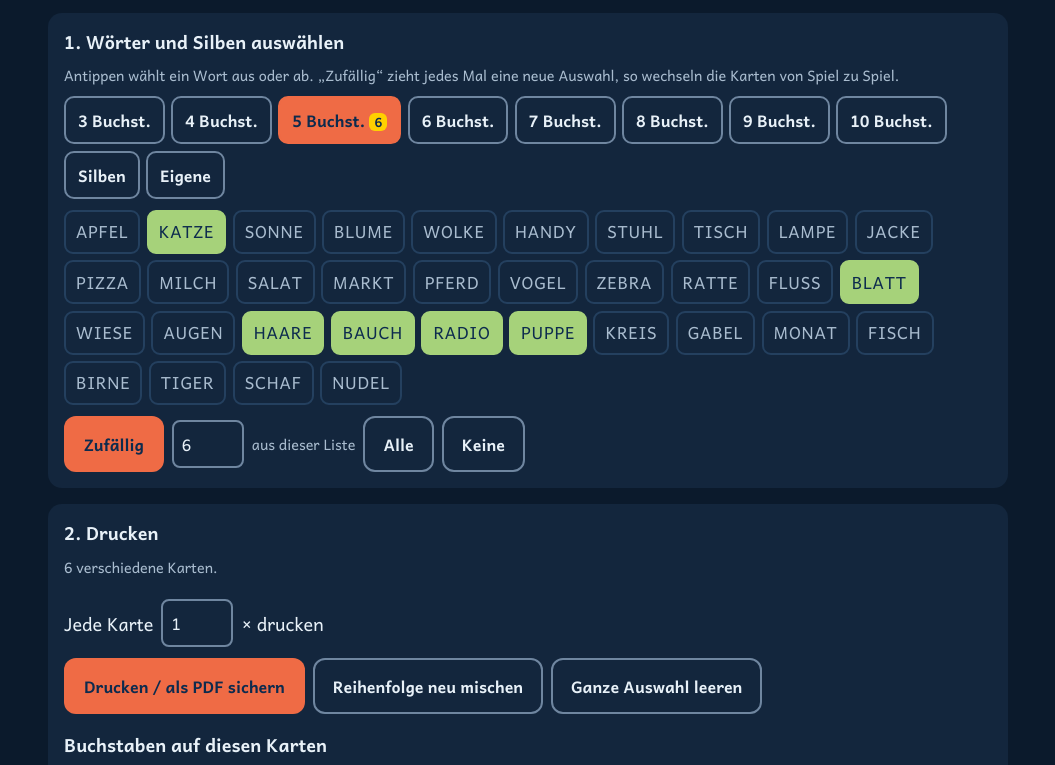
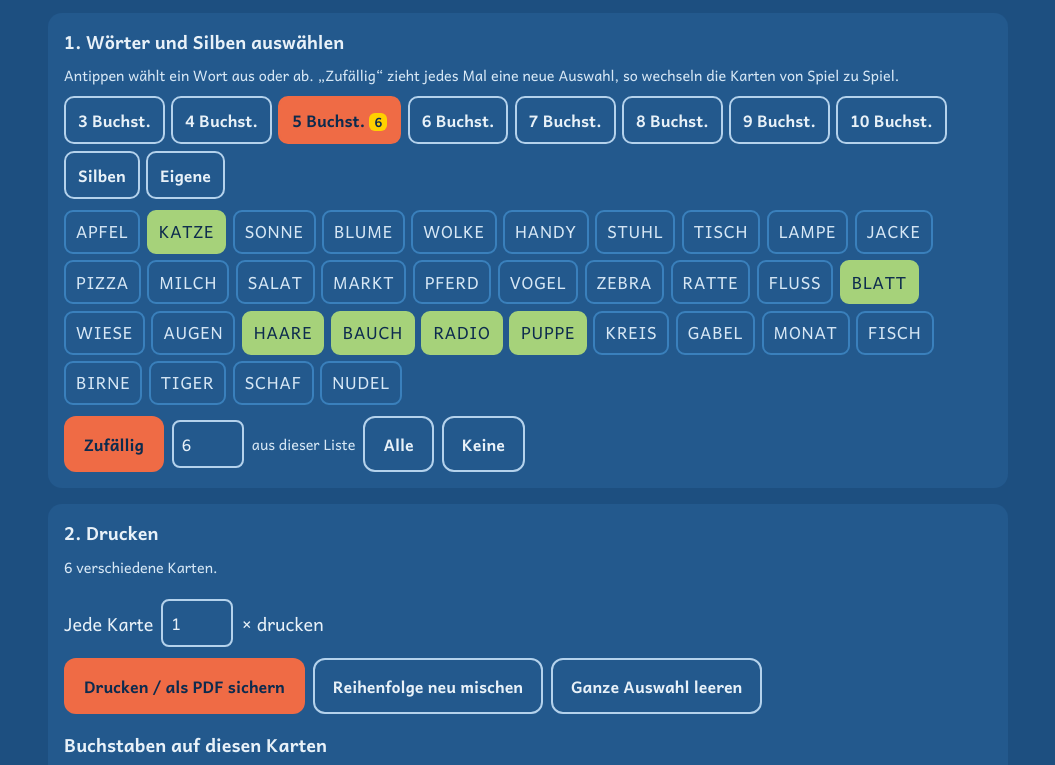
Before and after one commit to Walteroelf/ABC-Bingo1, a plain HTML site: page karten.html in a window 1280 px wide. Shown: the part 77-842 px from the top of the page, without its empty margins (112-1167 px from the left). Drawn offline with Linux system fonts and the dark colour scheme.

Commit message:
Dunkelmodus in Mittelblau (design.css Version 3) (#2)
Claude-Session: https://claude.ai/code/session_019tz1pKtRznSd49XAQemqGh

Co-authored-by: Claude <noreply@anthropic.com>

```diff
--- a/design.css
+++ b/design.css
@@ -3,7 +3,7 @@
    Farben angelehnt an Olympia München 1972 (Otl Aicher):
    sieben Farben plus Weiß, kein Rot, kein Schwarz. Regeln: DESIGN.md
    Diese Datei ist in allen Apps gleich. App-eigenes gehört in style.css.
-   Version 2 (Fachfarben, App-Akzent)
+   Version 3 (Dunkelmodus in Mittelblau)
    ========================================================================== */
 
 :root {
@@ -29,6 +29,8 @@
   /* dunklere Töne für farbige Schrift auf Weiß */
   --gruen-text:  #1E6B2A;
   --orange-text: #9A4F00;
+  --gruen-schrift: var(--gruen-text);    /* im Dunkelmodus heller */
+  --orange-schrift: var(--orange-text);
 
   /* Rollen (wechseln im Dunkelmodus) */
   --hg:          #EEF5FA;  /* Seitenhintergrund */
@@ -66,16 +68,18 @@
 
 @media (prefers-color-scheme: dark) {
   :root {
-    --hg:          #0B1A2C;
-    --karte:       #13263D;
-    --flaeche-2:   #1B3350;
-    --auswahl:     #18395A;
+    --hg:          #1D4F80;  /* Mittelblau, Text 7,4 : 1 */
+    --karte:       #23598D;
+    --flaeche-2:   #2A6498;
+    --auswahl:     #2F6CA3;
     --text:        #E8F1F8;
-    --leise:       #A9BCCF;
-    --linie:       #24405F;
-    --rand:        #6F86A0;
-    --akzent-text: var(--hellblau);
-    --hinweis-text: var(--orange);
+    --leise:       #D6E7F5;
+    --linie:       #3A80BC;
+    --rand:        #B4D2EC;
+    --akzent-text: #B5E2FC;  /* Hellblau, aufgehellt, damit Schrift auf Mittelblau 4,5 : 1 erreicht */
+    --hinweis-text: #FFC266; /* Orange, aufgehellt */
+    --gruen-schrift: #BFE39A;
+    --orange-schrift: #FFC266;
   }
 }
 
--- a/index.html
+++ b/index.html
@@ -11,7 +11,7 @@
   <meta name="apple-mobile-web-app-title" content="ABC-Bingo"/>
   <meta name="apple-mobile-web-app-status-bar-style" content="black-translucent"/>
   <meta name="theme-color" content="#EF6B45"/>
-  <link rel="stylesheet" href="design.css"/>
+  <link rel="stylesheet" href="design.css?v=3"/>
   <style>
     /* Buchstaben-Bingo: App-eigene Gestaltung.
        Farben, Schrift, Fokus-Rahmen und Grundregeln aus design.css (Olympia-72-Palette, siehe DESIGN.md).
--- a/karten.html
+++ b/karten.html
@@ -7,7 +7,7 @@
   <link rel="manifest" href="manifest.webmanifest"/>
   <link rel="apple-touch-icon" href="icons/icon-180.png"/>
   <meta name="theme-color" content="#EF6B45"/>
-  <link rel="stylesheet" href="design.css"/>
+  <link rel="stylesheet" href="design.css?v=3"/>
   <style>
     /* Wortkarten: Farben und Grundregeln aus design.css (siehe DESIGN.md), Akzent = Fachfarbe Deutsch */
     @font-face {
--- a/sw.js
+++ b/sw.js
@@ -3,7 +3,7 @@
 // und nur ohne Netz aus dem Speicher. Alles andere (Töne, Schrift,
 // Bibliotheken, Symbole) kommt sofort aus dem Speicher und wird im
 // Hintergrund aufgefrischt. Bei Änderungen an der Dateiliste VERSION erhöhen.
-const VERSION = "abcbingo-v7";
+const VERSION = "abcbingo-v8";
 
 const LETTERS = "ABCDEFGHIJKLMNOPQRSTUVWXYZ".split("");
 const FILES = [
```
Also changed, not shown: 1 other file.
